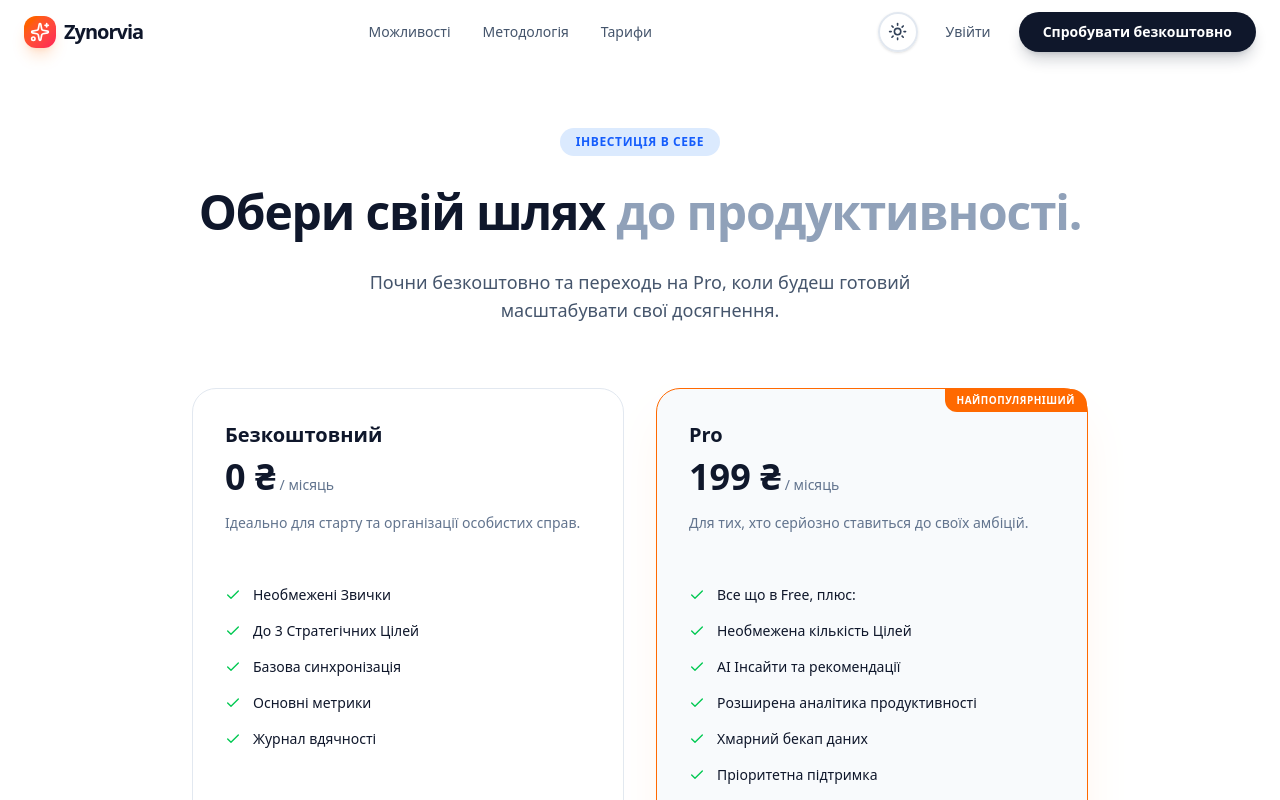
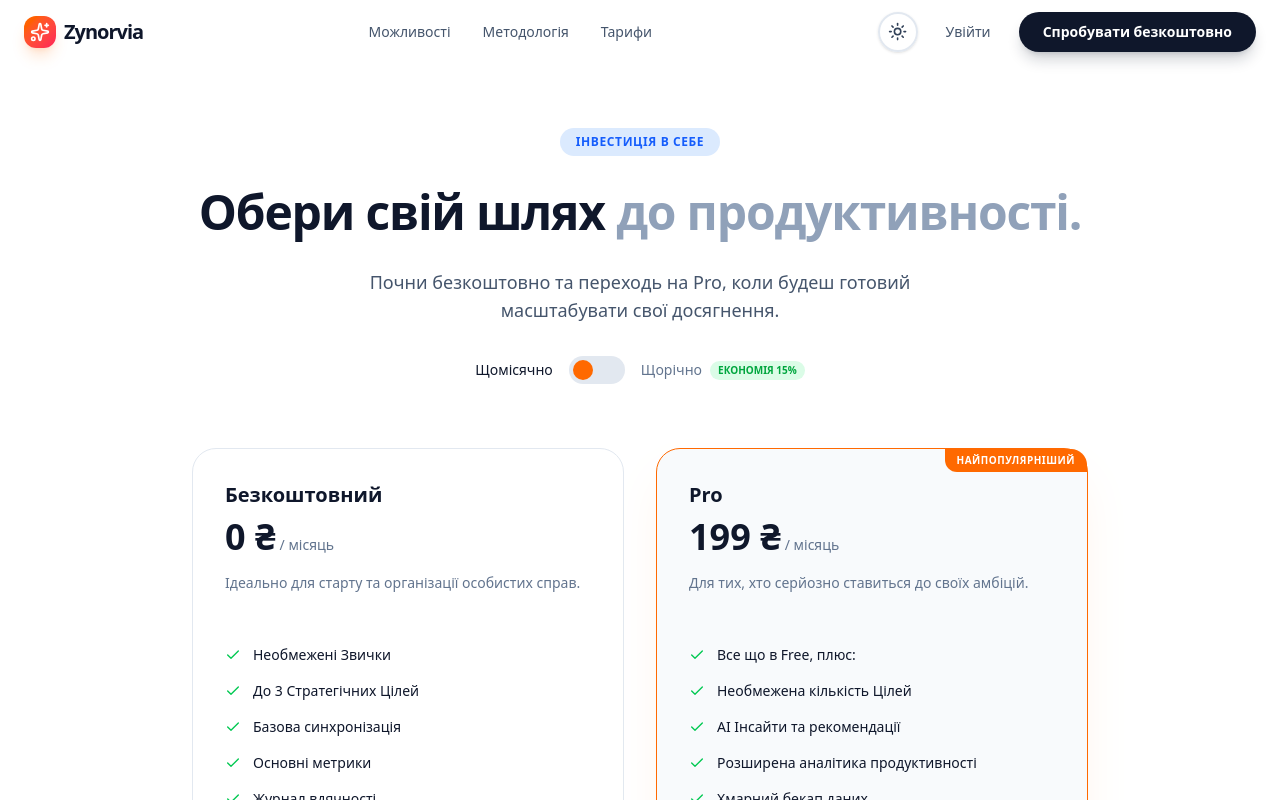
Before and after one commit to CobbleNation/nexis-v2, a Next.js app: page /pricing in a window 1280 px wide. Shown: the top 800 px of the page. Built offline with nearby package versions, Linux system fonts and the light colour scheme; no server answers.

Commit message:
feat: move monthly/yearly selection to pricing page

```diff
--- a/src/app/payment/page.tsx
+++ b/src/app/payment/page.tsx
@@ -11,13 +11,26 @@ import { Card, CardContent, CardHeader, CardTitle, CardDescription, CardFooter }
 import { Separator } from '@/components/ui/separator';
 import { toast } from 'sonner';
 import { useAuth } from '@/lib/auth-context';
-import { useRouter } from 'next/navigation';
+import { useRouter, useSearchParams } from 'next/navigation';
+import { Suspense, useEffect } from 'react';
 
-export default function PaymentPage() {
+function PaymentContent() {
     const router = useRouter();
+    const searchParams = useSearchParams();
     const { user } = useAuth();
     const [isLoading, setIsLoading] = useState(false);
-    const [period, setPeriod] = useState<'month' | 'year'>('month');
+
+    // Initialize period from URL if present
+    const initialPeriod = searchParams.get('period') === 'year' ? 'year' : 'month';
+    const [period, setPeriod] = useState<'month' | 'year'>(initialPeriod);
+
+    // Update period if URL changes (optional but good for consistency)
+    useEffect(() => {
+        const p = searchParams.get('period');
+        if (p === 'year' || p === 'month') {
+            setPeriod(p as 'month' | 'year');
+        }
+    }, [searchParams]);
 
     // Use price override if set by admin, otherwise use plan default
     const hasOverride = user?.currentPriceOverride !== null && user?.currentPriceOverride !== undefined;
@@ -241,3 +254,15 @@ export default function PaymentPage() {
         </div>
     );
 }
+
+export default function PaymentPage() {
+    return (
+        <Suspense fallback={
+            <div className="min-h-screen bg-slate-50 dark:bg-[#0B1121] flex items-center justify-center">
+                <div className="animate-spin rounded-full h-12 w-12 border-t-2 border-b-2 border-orange-500"></div>
+            </div>
+        }>
+            <PaymentContent />
+        </Suspense>
+    );
+}
--- a/src/app/pricing/page.tsx
+++ b/src/app/pricing/page.tsx
@@ -7,7 +7,11 @@ import { Button } from "@/components/ui/button"
 import { LandingHeader } from "@/components/landing/LandingHeader"
 import { LandingFooter } from "@/components/landing/LandingFooter"
 
+import { useState } from "react"
+
 export default function PricingPage() {
+    const [billingPeriod, setBillingPeriod] = useState<'month' | 'year'>('month');
+
     return (
         <div className="flex flex-col min-h-screen bg-white dark:bg-[#020817] text-slate-900 dark:text-slate-50 transition-colors duration-500">
             <LandingHeader />
@@ -23,9 +27,23 @@ export default function PricingPage() {
                         Обери свій шлях <span className="text-slate-400">до продуктивності.</span>
                     </h1>
 
-                    <p className="max-w-2xl mx-auto text-lg text-slate-600 dark:text-slate-400 mb-16">
+                    <p className="max-w-2xl mx-auto text-lg text-slate-600 dark:text-slate-400 mb-8">
                         Почни безкоштовно та переходь на Pro, коли будеш готовий масштабувати свої досягнення.
                     </p>
+
+                    <div className="flex items-center justify-center gap-4 mb-16">
+                        <span className={`text-sm font-medium ${billingPeriod === 'month' ? 'text-slate-900 dark:text-white' : 'text-slate-500'}`}>Щомісячно</span>
+                        <button
+                            onClick={() => setBillingPeriod(billingPeriod === 'month' ? 'year' : 'month')}
+                            className="relative w-14 h-7 bg-slate-200 dark:bg-slate-800 rounded-full p-1 transition-colors duration-300 focus:outline-none"
+                        >
+                            <div className={`w-5 h-5 bg-orange-500 rounded-full transition-transform duration-300 transform ${billingPeriod === 'year' ? 'translate-x-7' : 'translate-x-0'}`} />
+                        </button>
+                        <div className="flex items-center gap-2">
+                            <span className={`text-sm font-medium ${billingPeriod === 'year' ? 'text-slate-900 dark:text-white' : 'text-slate-500'}`}>Щорічно</span>
+                            <span className="bg-green-100 dark:bg-green-900/30 text-green-600 dark:text-green-400 text-[10px] font-bold px-2 py-0.5 rounded-full uppercase">Економія 15%</span>
+                        </div>
+                    </div>
 
                     <div className="grid grid-cols-1 md:grid-cols-2 gap-8 max-w-4xl mx-auto">
                         {/* Free Plan */}
@@ -49,8 +67,8 @@ export default function PricingPage() {
                         {/* Pro Plan */}
                         <PricingCard
                             title="Pro"
-                            price="199 ₴"
-                            period="/ місяць"
+                            price={billingPeriod === 'year' ? "1990 ₴" : "199 ₴"}
+                            period={billingPeriod === 'year' ? "/ рік" : "/ місяць"}
                             desc="Для тих, хто серйозно ставиться до своїх амбіцій."
                             features={[
                                 "Все що в Free, плюс:",
@@ -63,6 +81,7 @@ export default function PricingPage() {
                             buttonText="Спробувати Pro"
                             buttonVariant="default"
                             isPopular={true}
+                            href={`/payment?period=${billingPeriod}`}
                         />
                     </div>
 
@@ -74,7 +93,7 @@ export default function PricingPage() {
     )
 }
 
-function PricingCard({ title, price, period, desc, features, buttonText, buttonVariant, isPopular }: any) {
+function PricingCard({ title, price, period, desc, features, buttonText, buttonVariant, isPopular, href }: any) {
     return (
         <div className={`relative p-8 rounded-3xl border flex flex-col items-start text-left ${isPopular ? 'border-orange-500 shadow-2xl shadow-orange-500/10 bg-slate-50 dark:bg-[#0B1121]' : 'border-slate-200 dark:border-slate-800 bg-white dark:bg-[#020817]'}`}>
             {isPopular && (
@@ -101,7 +120,7 @@ function PricingCard({ title, price, period, desc, features, buttonText, buttonV
                 ))}
             </div>
 
-            <Link href={isPopular ? "/payment" : "/overview"} className="w-full">
+            <Link href={href || (isPopular ? "/payment" : "/overview")} className="w-full">
                 <Button
                     className={`w-full h-12 rounded-xl text-base font-semibold ${isPopular ? 'bg-gradient-to-r from-orange-500 to-rose-500 text-white border-none hover:opacity-90' : ''}`}
                     variant={buttonVariant}
```
